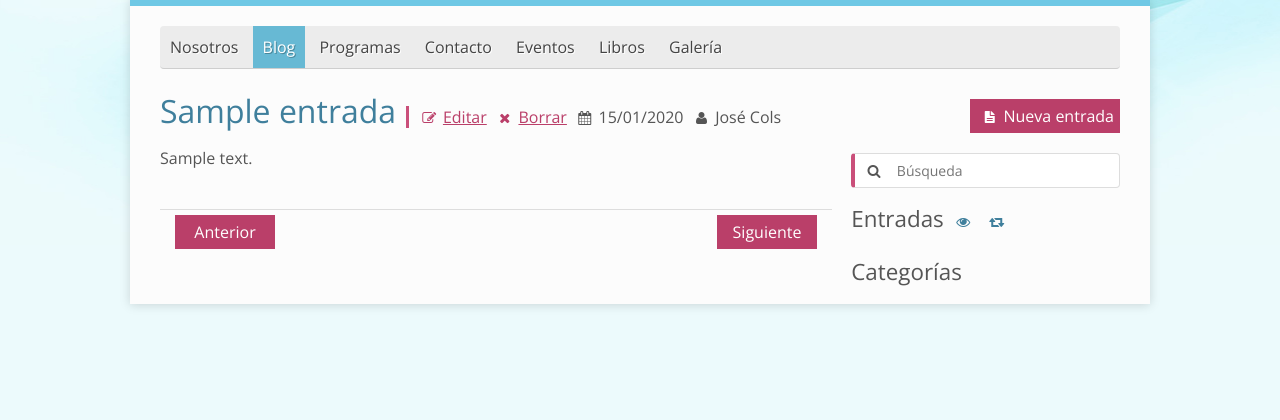
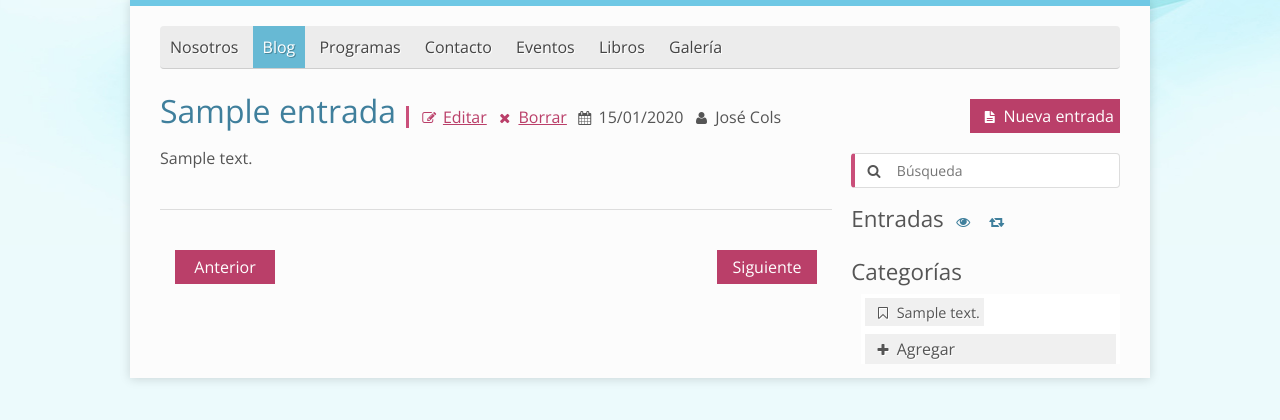
Before and after one commit to josecols/fundahog, a Django app: page / in a window 1280 px wide. Shown: the part 144-564 px from the top of the page. Run offline with Django 3.2, Linux system fonts and the light colour scheme; a user stored in the database is signed in; tables that the repository leaves empty hold one stand-in row (values such as "Sample post"); parts of the project's set-up code (start-up, migrations or seed data) failed here and were passed over; some libraries are stand-ins or nearby versions.

Commit message:
Agregada visualización de categorías

```diff
--- a/blog/views.py
+++ b/blog/views.py
@@ -10,9 +10,7 @@ from django.views.decorators.csrf import csrf_protect
 from django.shortcuts import get_object_or_404, render_to_response
 
 def index(request):
-    categorias = None
-    if (request.user.is_superuser):
-        categorias = Categoria.objects.all()
+    categorias = Categoria.objects.all()
     entradas = Entrada.objects.all()
     return render_to_response('blog.html',
                               {'entradas':entradas, 'categorias':categorias, 'request':request},
--- a/fundahog/static/css/fundahog.css
+++ b/fundahog/static/css/fundahog.css
@@ -131,7 +131,7 @@ body {
 #principal #sidebar nav a {
     color:#555;
     display:block;
-    padding:8px 8px;
+    padding:8px;
     position:relative;
     text-align:center;
     text-decoration:none;
@@ -141,6 +141,26 @@ body {
     color:#FFF;
     background-color:#E54E82;
     text-shadow: 1px 1px 0 #782944;
+}
+#principal #sidebar .categorias {
+    background-color:#FFF;
+    margin:0 0 0 10px;
+}
+#principal #sidebar .categorias li {
+    display: block;
+    float:left;
+    font-size: 0.9em;
+}
+#principal #sidebar .categorias a {
+	background-color:#F0F0F0;
+	padding:4px;
+	margin:4px;
+	text-align:left;
+}
+#principal #sidebar .categorias a:hover {
+	background-color:#999;
+	color:#FFF;
+	text-shadow:none;
 }
 #principal .titulo {
     font-size: 2em;
@@ -165,6 +185,9 @@ body {
     font-size: 1.5em;
     font-weight: 300;
     padding: 0 0 5px;
+}
+#principal .navegacion {
+	margin:40px 0 20px;
 }
 #principal .navegacion .boton, #principal #sidebar .boton {
     background-color:#BA3F69;
@@ -440,6 +463,7 @@ body {
     #principal #sidebar nav {
         margin-top:0;
     }
+
     #principal #sidebar nav .flecha {
         background-image: url("../img/flecha.png");
         display: block;
--- a/fundahog/static/css/iconos.css
+++ b/fundahog/static/css/iconos.css
@@ -67,3 +67,6 @@ span[class^="i-"], span[class*=" i-"] {
 .i-borrar:before {
 	content:"\f00d";
 }
+.i-categoria:before {
+	content:"\f097";
+}
--- a/fundahog/static/js/edicion.js
+++ b/fundahog/static/js/edicion.js
@@ -7,6 +7,7 @@
 $(document).ready(function () {
 	$('#entrada').click(function (){
 		$('.formulario.entrada').slideToggle('slow');
+		$("html, body").animate({ scrollTop: 0 }, "slow");
 		$('#guardar').toggle();
 	});
 });
--- a/fundahog/templates/blog.html
+++ b/fundahog/templates/blog.html
@@ -8,6 +8,9 @@
 		<link rel='stylesheet' href='http://fonts.googleapis.com/css?family=Open+Sans:300,400,700'>
 		<link rel="stylesheet" href="{{STATIC_URL}}css/fundahog.css">
 		<link rel="stylesheet" href="{{STATIC_URL}}css/iconos.css">
+		{% if request.user.is_staff %}
+		<link rel="stylesheet" href="{{STATIC_URL}}css/inline.css">
+		{% endif %}
 	</head>
 
 	<body>
@@ -107,6 +110,19 @@
 					</form>
 					<h2 class="titulo">Entradas <a href=""> <span class="i-popular"></span> </a><a href=""> <span class="i-reciente"></span> </a></h2>
 					<h2 class="titulo">Categorías</h2>
+					{% if categorias %}
+					<nav class="categorias">
+						<ul>
+							{% for categoria in categorias %}
+							<li><a class="categoria" href="javascript:void(0)"><span class="i-categoria"></span>{{categoria}}</a></li>
+							{% endfor %}
+							<div class="fix"></div>
+						</ul>
+						{% if request.user.is_staff %}
+						<a href="javascript:void(0)"><span class="i-mas"></span>Agregar</a>
+						{% endif %}
+					</nav>
+					{% endif %}
 				</aside>
 				<div class="fix"></div>
 			</section>
--- a/fundahog/templates/entrada.html
+++ b/fundahog/templates/entrada.html
@@ -8,7 +8,9 @@
 		<link rel='stylesheet' href='http://fonts.googleapis.com/css?family=Open+Sans:300,400,700'>
 		<link rel="stylesheet" href="{{STATIC_URL}}css/fundahog.css">
 		<link rel="stylesheet" href="{{STATIC_URL}}css/iconos.css">
+		{% if request.user.is_staff %}
 		<link rel="stylesheet" href="{{STATIC_URL}}css/inline.css">
+		{% endif %}
 	</head>
 
 	<body>
```
Also changed, not shown: 1 other file.
